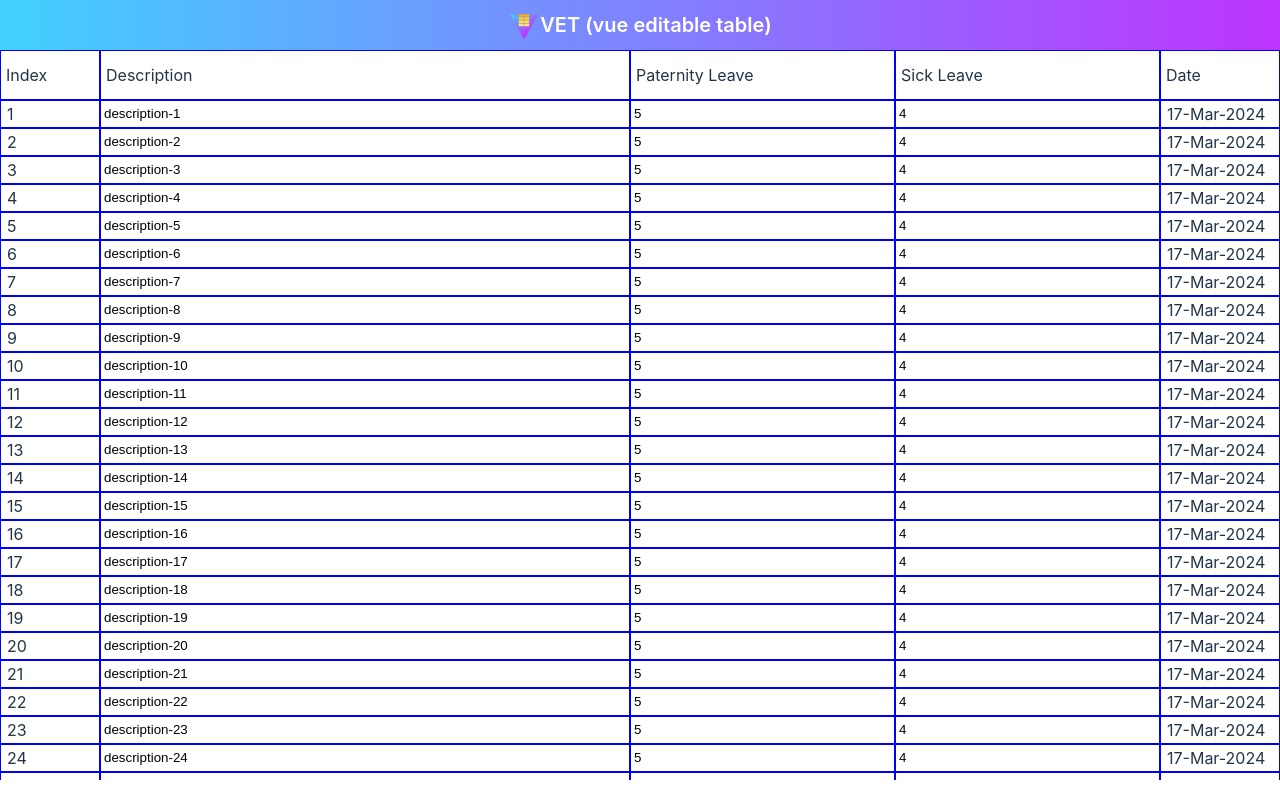
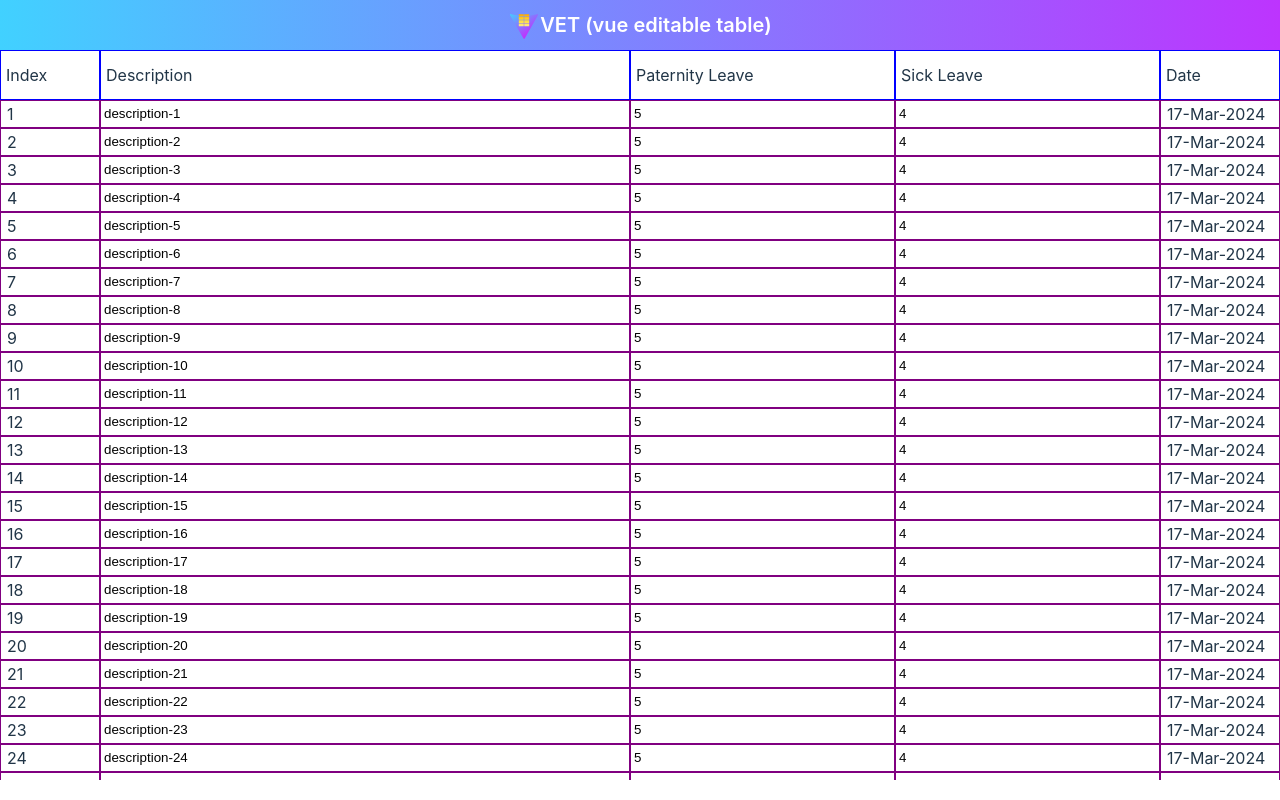
Before and after one commit to AgentSingle/vet, a Vue app: page / in a window 1280 px wide. Built offline with nearby package versions, Linux system fonts and the light colour scheme.

Commit message:
VERSION-0.3.0, modify

```diff
--- a/src/components/VET/vue/vet.vue
+++ b/src/components/VET/vue/vet.vue
@@ -105,8 +105,8 @@ onMounted(() => {
 }
 .vetTableContent {
   box-sizing: border-box;
-  border: 1px solid blue;
-  /* border: 1px solid purple; */
+  /* border: 1px solid blue; */
+  border: 1px solid purple;
   padding: 1px;
 }
 </style>
```
